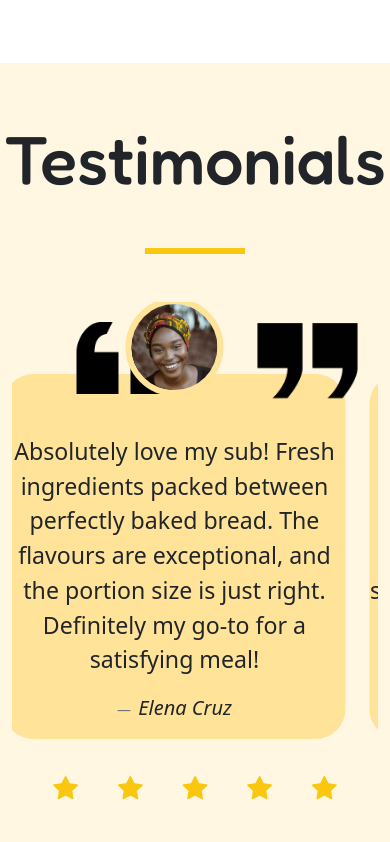
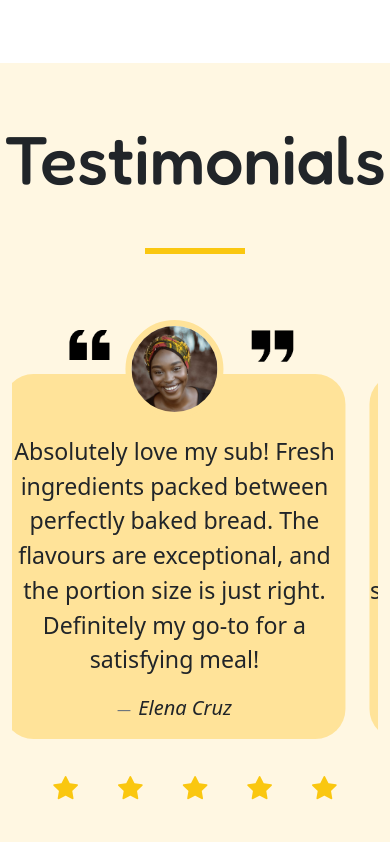
Before and after one commit to lchka/CAGreenville, a website: page index.html in a window 390 px wide. Shown: the part 3543-4385 px from the top of the page. Drawn offline with nearby package versions, Linux system fonts and the light colour scheme.

Commit message:
testing marks again for width responsivness

```diff
--- a/scss/main.scss
+++ b/scss/main.scss
@@ -146,10 +146,10 @@ $theme-colors: map-merge($theme-colors, $custom-colors);
   .testimonials .backgroundColor {
     height: 365px;
     .mark1 {
-      width: 120px;
+      width: 50px;
     }
     .mark2 {
-      width: 120px;
+      width: 50px;
     }
   }
 
```
Also changed, not shown: css/main.css.
